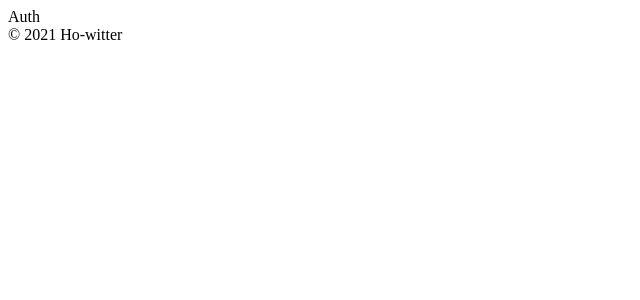
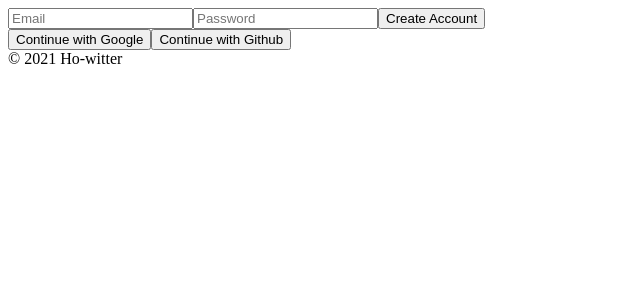
Before and after one commit to lhk3337/howitter, a React (Create React App) app: page /#/ in a window 1280 px wide. Shown: the top 300 px of the page, without its empty margins (0-640 px from the left). Built offline with nearby package versions, Linux system fonts and the light colour scheme; no server answers.

Commit message:
create auth email and password

```diff
--- a/src/Routes/Auth.tsx
+++ b/src/Routes/Auth.tsx
@@ -1,7 +1,54 @@
-import React from "react";
+import { authService } from "firebaseAPI";
+import React, { useState } from "react";
 
 const Auth = () => {
-  return <div>Auth</div>;
+  const [email, setEmail] = useState<string>("");
+  const [password, setPassword] = useState<string>("");
+  const [newAccount, setNewAccount] = useState<boolean>(true);
+  const onChange = (event: React.ChangeEvent<HTMLInputElement>) => {
+    const {
+      target: { name, value },
+    } = event;
+    if (name === "email") {
+      setEmail(value);
+    } else if (name === "password") {
+      setPassword(value);
+    }
+  };
+  const onSubmit = async (event: React.FormEvent<HTMLFormElement>) => {
+    event.preventDefault();
+    try {
+      if (newAccount) {
+        await authService.createUserWithEmailAndPassword(email, password);
+      } else {
+        await authService.signInWithEmailAndPassword(email, password);
+      }
+    } catch (error) {
+      console.log(error);
+    }
+  };
+
+  return (
+    <div>
+      <form onSubmit={onSubmit}>
+        <input name="email" type="text" placeholder="Email" required value={email} onChange={onChange} />
+        <input
+          name="password"
+          type="password"
+          placeholder="Password"
+          required
+          value={password}
+          onChange={onChange}
+          autoComplete="on"
+        />
+        <input type="submit" value={newAccount ? "Create Account" : "Log In"} />
+      </form>
+      <div>
+        <button>Continue with Google</button>
+        <button>Continue with Github</button>
+      </div>
+    </div>
+  );
 };
 
 export default Auth;
```
